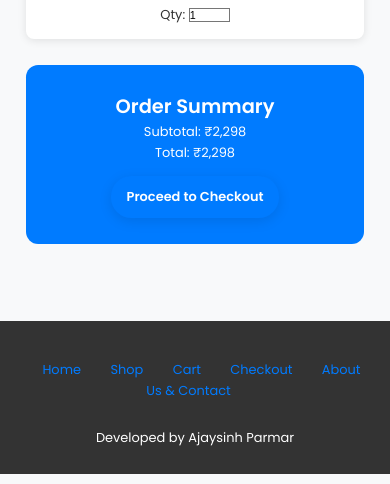
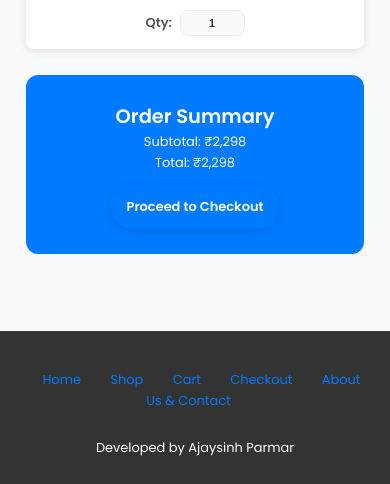
Before and after one commit to ajaysinh1901/_port, a plain HTML site: page cart.html in a window 390 px wide. Shown: the part 537-1021 px from the top of the page. Drawn offline with Linux system fonts and the light colour scheme.

Commit message:
Update style.css

```diff
--- a/css/style.css
+++ b/css/style.css
@@ -409,6 +409,25 @@ footer {
     padding: 2rem;
 }
 
+.shop {
+    padding: 4rem 2rem;
+}
+
+.shop h1 {
+    text-align: center;
+    font-size: 2.5rem;
+    color: #333;
+    margin: 0 auto 2rem;
+    font-weight: 700;
+    text-transform: uppercase;
+    letter-spacing: 0.5px;
+}
+
+.shop .products-grid {
+    max-width: 1200px;
+    margin: 0 auto;
+}
+
 .shop-header {
     text-align: center;
     margin-bottom: 3rem;
@@ -445,6 +464,16 @@ footer {
     border-color: #007bff;
 }
 
+@media (max-width: 576px) {
+    .shop {
+        padding: 3rem 1rem;
+    }
+    .shop h1 {
+        font-size: 2rem;
+        margin-bottom: 1.5rem;
+    }
+}
+
 /* ===== CART PAGE STYLES ===== */
 .cart-container {
     max-width: 800px;
@@ -479,6 +508,44 @@ footer {
     margin-bottom: 0.5rem;
 }
 
+.quantity {
+    display: flex;
+    align-items: center;
+    gap: 0.6rem;
+    margin-top: 0.5rem;
+}
+
+.quantity label {
+    font-weight: 600;
+    color: #555;
+}
+
+.quantity input[type="number"] {
+    width: 90px;
+    padding: 0.5rem 0.8rem;
+    border: 2px solid #e9ecef;
+    border-radius: 12px;
+    background: #f8f9fa;
+    color: #333;
+    font-weight: 600;
+    text-align: center;
+    outline: none;
+    transition: all 0.2s ease;
+    -moz-appearance: textfield;
+}
+
+.quantity input[type="number"]:focus {
+    border-color: #007bff;
+    background: #fff;
+    box-shadow: 0 0 0 4px rgba(0, 123, 255, 0.08);
+}
+
+.quantity input::-webkit-outer-spin-button,
+.quantity input::-webkit-inner-spin-button {
+    -webkit-appearance: none;
+    margin: 0;
+}
+
 .cart-total {
     background: #007bff;
     color: white;
@@ -508,6 +575,14 @@ footer {
 
     .cart-item img {
         margin: 0 0 1rem 0;
+    }
+    .quantity {
+        justify-content: center;
+    }
+    .quantity input[type="number"] {
+        width: 80px;
+        padding: 0.45rem 0.7rem;
+        border-radius: 10px;
     }
 }
 
```
